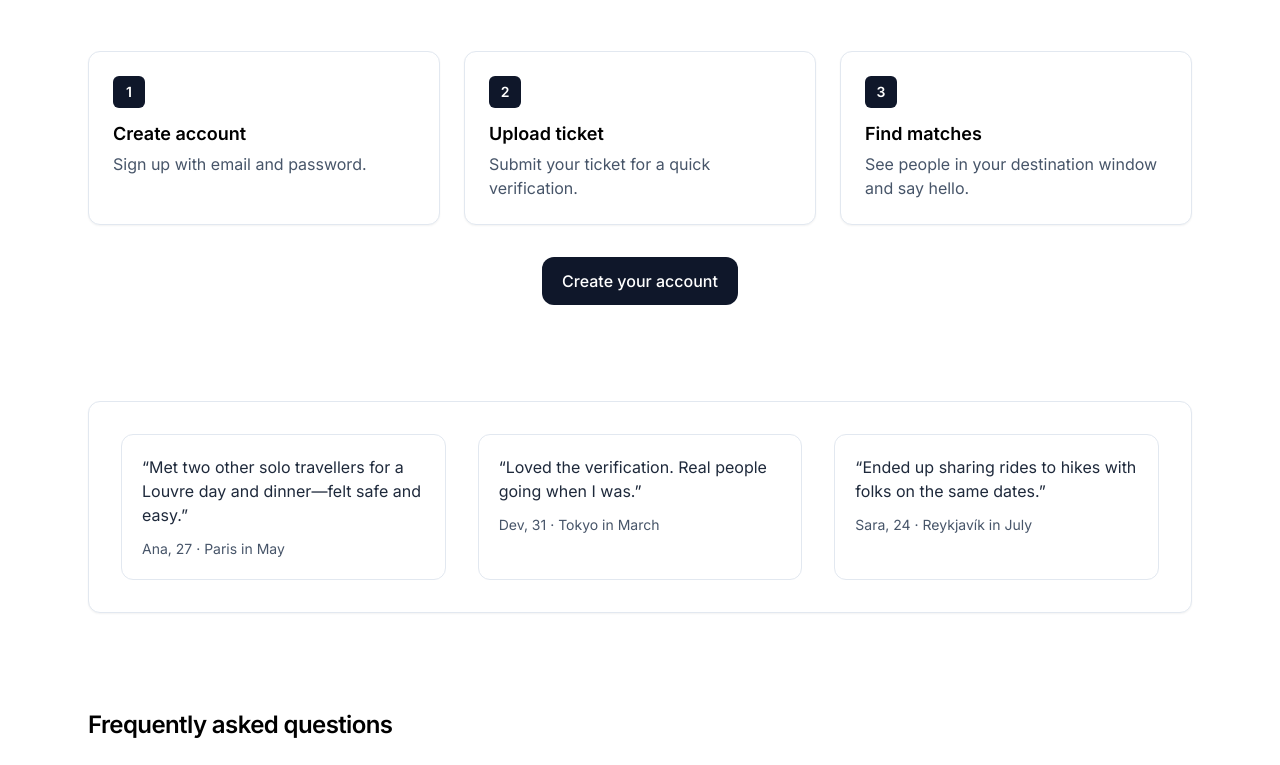
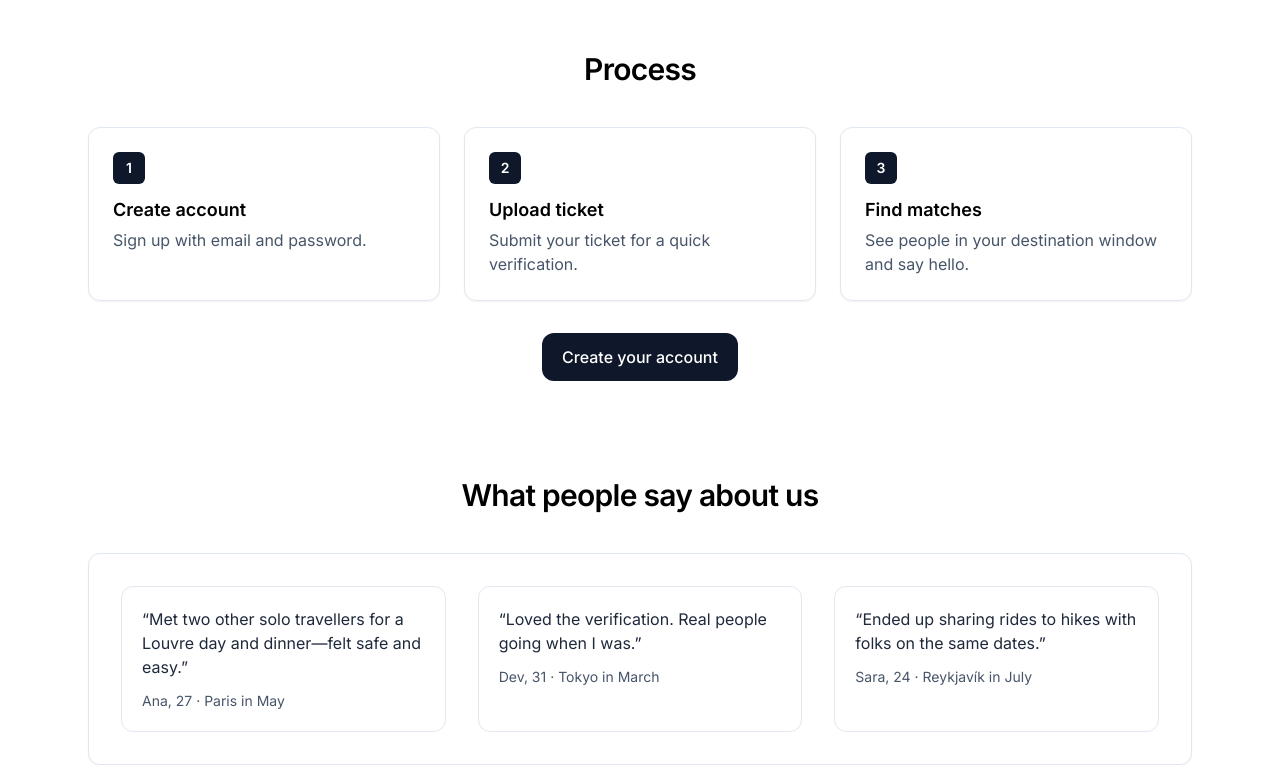
Before and after one commit to singh-odyssey/travellers, a Next.js app: page / in a window 1280 px wide. Shown: the part 1180-1945 px from the top of the page. Built offline with nearby package versions, Linux system fonts and the light colour scheme; no server answers.

Commit message:
Added headers 'Process' and 'What people say about us', changed margins for their sections

```diff
--- a/src/app/page.tsx
+++ b/src/app/page.tsx
@@ -91,7 +91,11 @@ export default function HomePage() {
 
       {/* How it works */}
       <section id="how-it-works" className="mx-auto mt-24 max-w-6xl px-6">
-        <div className="grid gap-6 md:grid-cols-3">
+        <div className="text-center">
+          <h2 className="text-2xl font-semibold tracking-tight md:text-3xl">Process</h2>
+        </div>
+
+        <div className="mt-10 grid gap-6 md:grid-cols-3">
           {[
             { title: "Create account", desc: "Sign up with email and password." },
             { title: "Upload ticket", desc: "Submit your ticket for a quick verification." },
@@ -111,7 +115,11 @@ export default function HomePage() {
 
       {/* Testimonials */}
       <section id="testimonials" className="mx-auto mt-24 max-w-6xl px-6">
-        <div className="rounded-xl border border-slate-200 transition duration-150 dark:border-slate-900 dark:bg-slate-950 bg-white p-8 shadow-sm">
+        <div className="text-center">
+          <h2 className="text-2xl font-semibold tracking-tight md:text-3xl">What people say about us</h2>
+        </div>
+
+        <div className="mt-10 rounded-xl border border-slate-200 transition duration-150 dark:border-slate-900 dark:bg-slate-950 bg-white p-8 shadow-sm">
           <div className="grid gap-8 md:grid-cols-3">
             {[
               {
```
